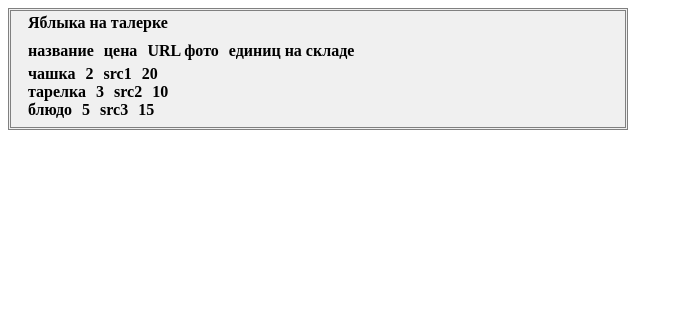
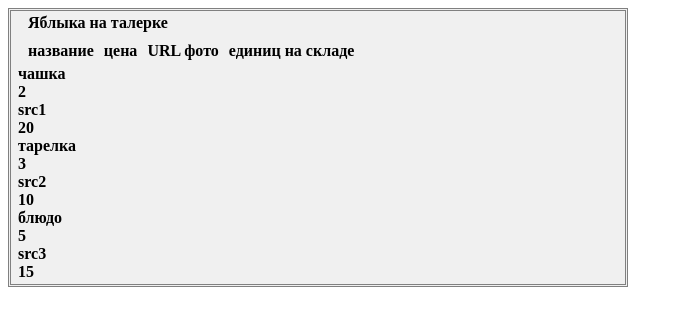
Before and after one commit to Tanik-sam/-FD3-Samoilovich, a plain HTML site: page ishop/index.html in a window 1280 px wide. Shown: the whole page, without its empty margins (0-683 px from the left). Drawn offline with nearby package versions, Linux system fonts and the light colour scheme.

Commit message:
https://github.com/Tanik-sam/-FD3-Samoilovich.git

```diff
--- a/ishop/ishop.css
+++ b/ishop/ishop.css
@@ -23,6 +23,7 @@
 }
 .RowName
 {
+  display:table-row-group;
   font-weight: bold;
   text-align: left;
   margin: 0px 5px 5px 5px;
@@ -34,6 +35,7 @@
 }
 .RowName .RowN
 {
+  display:table-row;
   margin: 5px 5px 5px 5px;
   width: 30px;
 }
```
